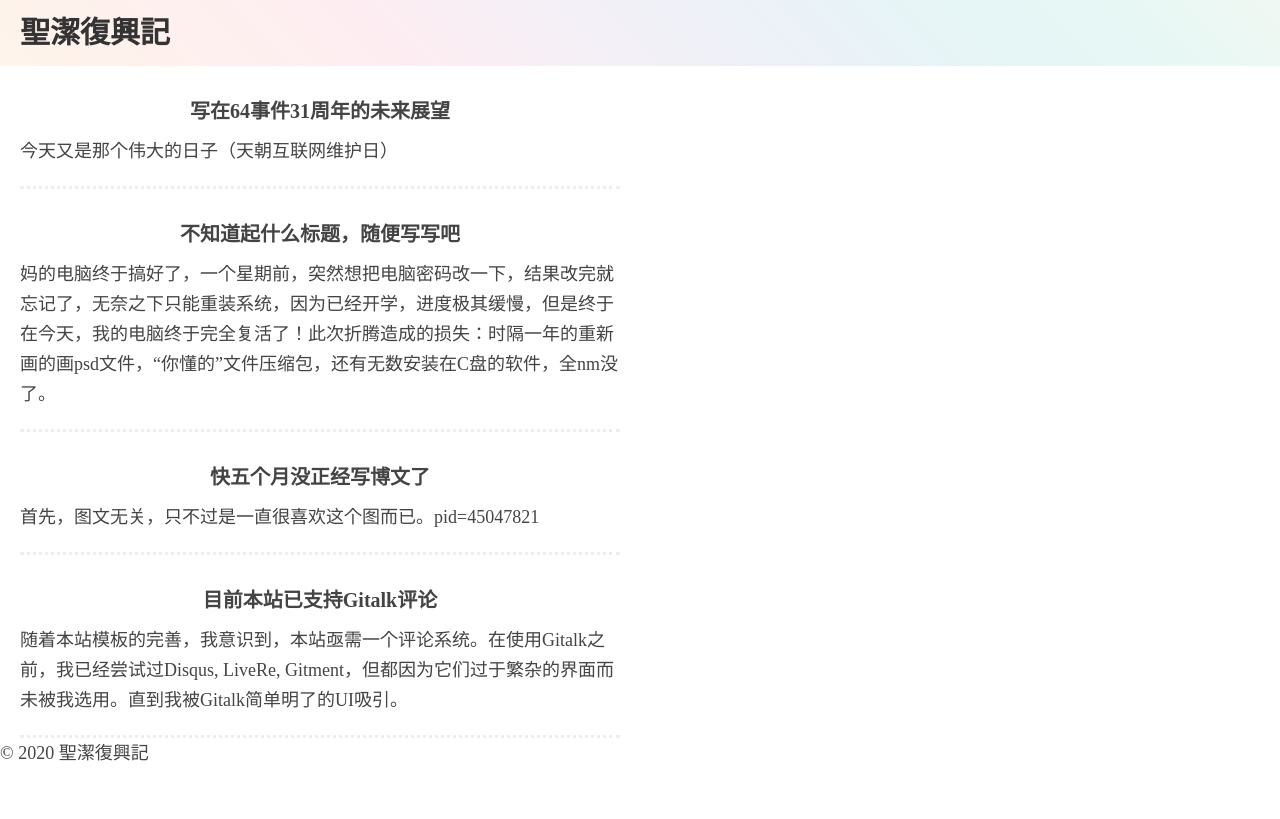
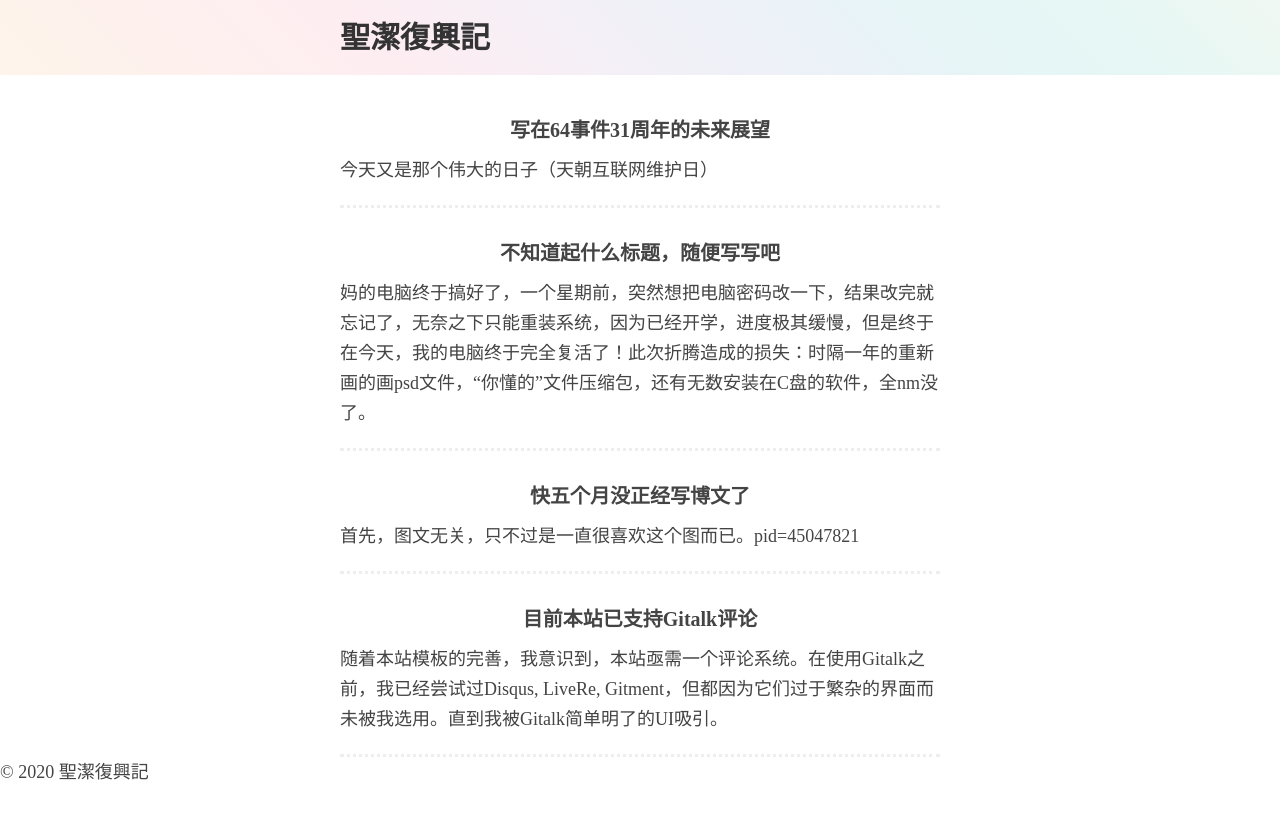
Before and after one commit to Jawutzh/nst, a Jekyll site: the page built from index.html, in a window 1280 px wide. Shown: the top 819 px of the page. Built offline with Jekyll 4.4.1, drawn with Linux system fonts in a browser that asks for light colours; the list of posts is cut into pages by our own code.

Commit message:
Update style.html

```diff
--- a/_includes/style.html
+++ b/_includes/style.html
@@ -9,14 +9,16 @@ a {
 	transition: .2s
 }
 header {
-    padding: 1em 0;
+    padding: 1.25em 0;
     backdrop-filter: saturate(180%) blur(1em);
     background: linear-gradient(45deg, rgba(247,149,51,0.1) 0, rgba(243,112,85,0.1) 15%, rgba(239,78,123,0.1) 30%, rgba(161,102,171,0.1) 44%, rgba(80,115,184,0.1) 58%, rgba(16,152,173,0.1) 72%, rgba(7,179,155,0.1) 86%, rgba(109,186,130,0.1) 100%);
+    margin-bottom: 10px;
 }
 
 .wrapper{
 	width: 600px;
 	padding: 0 20px;
+	margin: auto;
 }
 .site-title{
 	font-weight: 900;
@@ -49,8 +51,8 @@ header {
     text-decoration: unset;
 }
 
-@media screen and (max-width:1200px) {
+@media screen and (max-width:700px) {
 	.wrapper{
-		width: 100%
+		width: calc(100% - 40px);
 	}
 }
```
